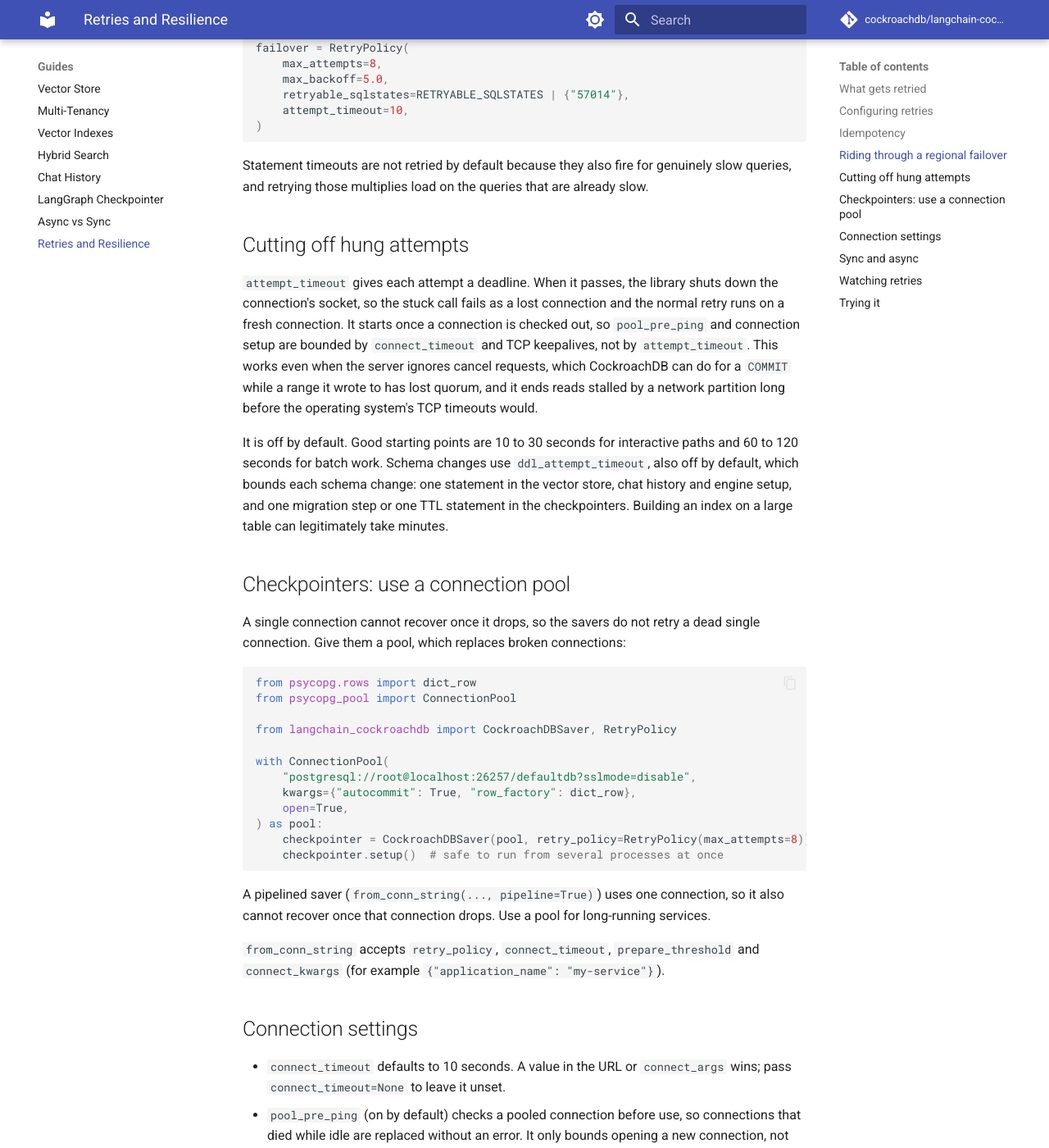
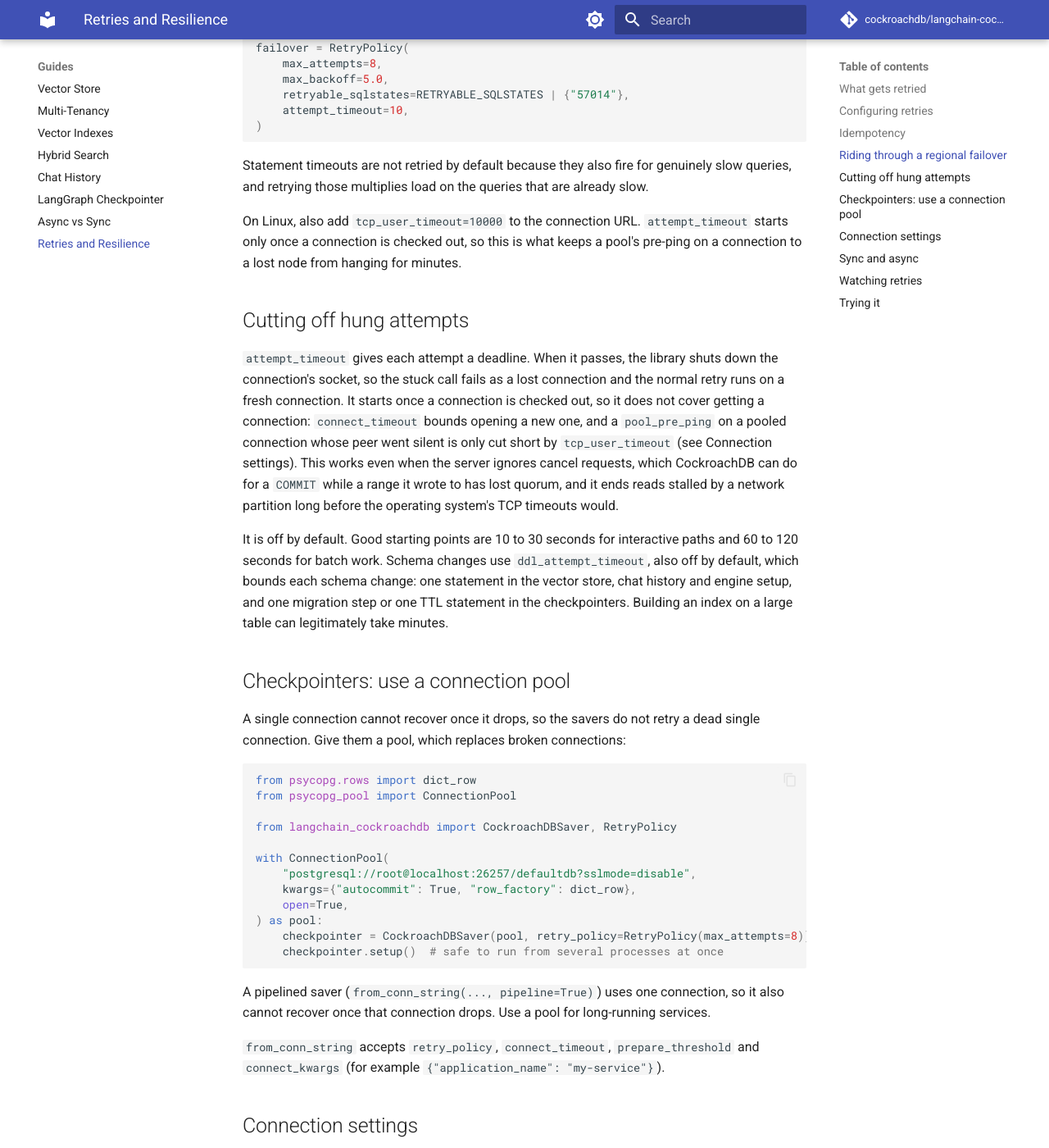
Before and after one commit to cockroachdb/langchain-cockroachdb, an MkDocs documentation site: the page built from docs/guides/resilience.md, in a window 1280 px wide and 1400 px high, scrolled down 3120 px. Shown: the whole window at 82% size. Built offline with MkDocs 1.6.1 and Material for MkDocs 9.7.7, drawn with Linux system fonts in a browser that asks for light colours; comment, search, counter and statistics services are not loaded; some of the changed text lies outside the part shown.

Commit message:
docs: say what actually bounds a pre-ping hang
attempt_timeout starts after checkout, connect_timeout only covers opening
a connection, and keepalives only probe idle ones. A pre-ping on a pooled
connection whose peer went silent is cut short by tcp_user_timeout, which
the failover recipe now recommends too.

Co-Authored-By: Claude Opus 5.5 <noreply@anthropic.com>

```diff
--- a/docs/guides/resilience.md
+++ b/docs/guides/resilience.md
@@ -97,9 +97,11 @@ failover = RetryPolicy(
 
 Statement timeouts are not retried by default because they also fire for genuinely slow queries, and retrying those multiplies load on the queries that are already slow.
 
+On Linux, also add `tcp_user_timeout=10000` to the connection URL. `attempt_timeout` starts only once a connection is checked out, so this is what keeps a pool's pre-ping on a connection to a lost node from hanging for minutes.
+
 ## Cutting off hung attempts
 
-`attempt_timeout` gives each attempt a deadline. When it passes, the library shuts down the connection's socket, so the stuck call fails as a lost connection and the normal retry runs on a fresh connection. It starts once a connection is checked out, so `pool_pre_ping` and connection setup are bounded by `connect_timeout` and TCP keepalives, not by `attempt_timeout`. This works even when the server ignores cancel requests, which CockroachDB can do for a `COMMIT` while a range it wrote to has lost quorum, and it ends reads stalled by a network partition long before the operating system's TCP timeouts would.
+`attempt_timeout` gives each attempt a deadline. When it passes, the library shuts down the connection's socket, so the stuck call fails as a lost connection and the normal retry runs on a fresh connection. It starts once a connection is checked out, so it does not cover getting a connection: `connect_timeout` bounds opening a new one, and a `pool_pre_ping` on a pooled connection whose peer went silent is only cut short by `tcp_user_timeout` (see Connection settings). This works even when the server ignores cancel requests, which CockroachDB can do for a `COMMIT` while a range it wrote to has lost quorum, and it ends reads stalled by a network partition long before the operating system's TCP timeouts would.
 
 It is off by default. Good starting points are 10 to 30 seconds for interactive paths and 60 to 120 seconds for batch work. Schema changes use `ddl_attempt_timeout`, also off by default, which bounds each schema change: one statement in the vector store, chat history and engine setup, and one migration step or one TTL statement in the checkpointers. Building an index on a large table can legitimately take minutes.
 
@@ -129,7 +131,7 @@ A pipelined saver (`from_conn_string(..., pipeline=True)`) uses one connection,
 ## Connection settings
 
 - `connect_timeout` defaults to 10 seconds. A value in the URL or `connect_args` wins; pass `connect_timeout=None` to leave it unset.
-- `pool_pre_ping` (on by default) checks a pooled connection before use, so connections that died while idle are replaced without an error. It only bounds opening a new connection, not pings to existing connections.
+- `pool_pre_ping` (on by default) checks a pooled connection before use, so connections that died while idle are replaced without an error. A pre-ping on a connection whose peer went silent can wait for the operating system to give up, so pair it with `tcp_user_timeout` below.
 - TCP keepalives detect dead peers on idle connections, for example `?keepalives_idle=30&keepalives_interval=10&keepalives_count=3`. On Linux, `tcp_user_timeout` (in milliseconds, for example `?tcp_user_timeout=10000`) cuts off a pre-ping or query on a connection whose peer went silent, without waiting for the OS retransmission timeout (which can be 15 minutes).
 - `gssencmode` defaults to `disable` for new connections. CockroachDB has no GSS encryption, and this also avoids a Kerberos lookup that can crash forked workers on macOS. Values in the URL or `connect_args` override it. If you build a connection pool yourself (not through the engine's `from_connection_string`), add `gssencmode=disable` to the pool's conninfo or kwargs on macOS with prefork servers.
 
```
